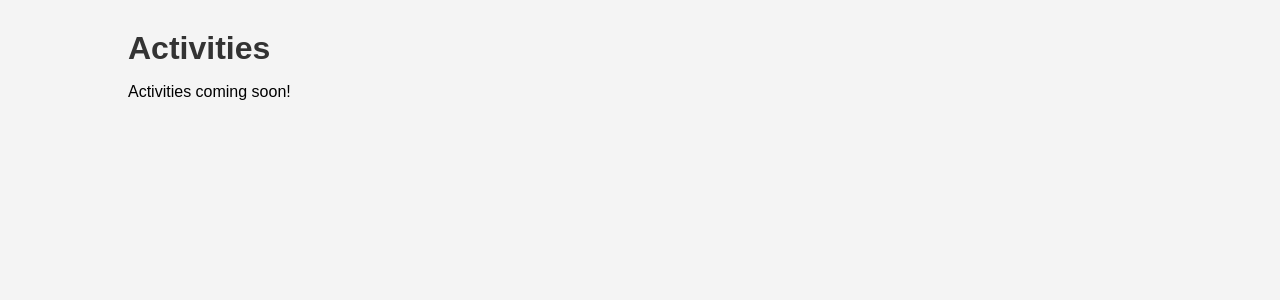
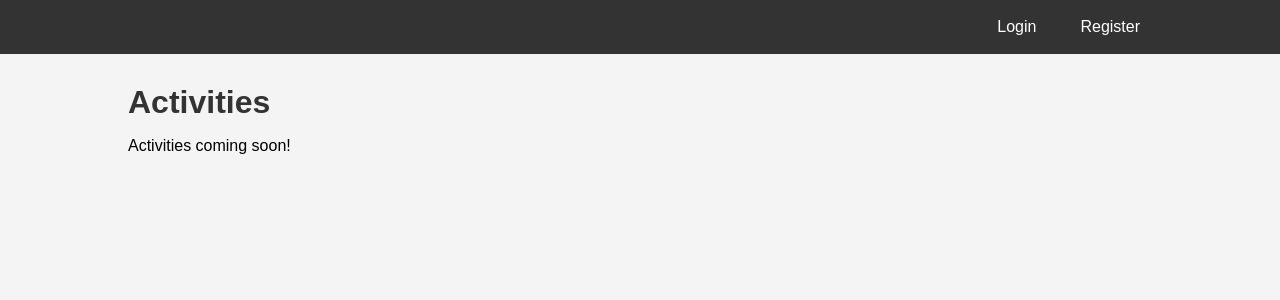
Before and after one commit to AinamaniDM/ALUMNI_APPLICATION, a Django app: page /activities/ in a window 1280 px wide. Shown: the top 300 px of the page. Run offline with Django 5.2, Linux system fonts and the light colour scheme.

Commit message:
changed root url and put the paragraph tag under the form on the login page

```diff
--- a/alumni_connect/urls.py
+++ b/alumni_connect/urls.py
@@ -8,8 +8,8 @@ from django.conf.urls.static import static
 
 urlpatterns = [
     path('admin/', admin.site.urls),
-    path('home/', include('core.urls')),
-    path('', include('auth_app.urls')),
+    path('', include('core.urls')),
+    path('login', include('auth_app.urls')),
     path('news/', include('news.urls')),
     path('activities/', include('activities.urls')),
     path('members/', include('members.urls')),
--- a/auth_app/templates/login.html
+++ b/auth_app/templates/login.html
@@ -3,8 +3,6 @@
 {% load static %}
 {% block content %}
     <div class="login-header">
-        <img src="{% static 'images/logo.png' %}" alt="AlumniConnect Logo" class="logo">
-        <h1>Alumni Connect</h1>
         <p class="slogan">Reuniting Our Alumni Family</p>
         <p class="welcome">Connect with fellow alumni, share updates, and stay engaged.</p>
     </div>
@@ -30,6 +28,7 @@
             {% endif %}
         </div>
         <button type="submit">Login</button>
+        <p class="register-qtn">Don't have an account? <a href="{% url 'auth_app:register' %}">Register here</a></p>
     </form>
-    <p >Don't have an account? <a href="{% url 'auth_app:register' %}">Register here</a></p>
+
 {% endblock %}
--- a/core/urls.py
+++ b/core/urls.py
@@ -3,5 +3,5 @@ from . import views
 
 app_name = 'core'
 urlpatterns = [
-    path('home', views.home_view, name='home'),
+    path('', views.home_view, name='home'),
 ]
--- a/static/css/style.css
+++ b/static/css/style.css
@@ -94,6 +94,7 @@ h2 {
     box-sizing: border-box;
 }
 
+
 button {
     background-color: #333;
     color: #fff;
--- a/templates/base.html
+++ b/templates/base.html
@@ -21,6 +21,15 @@
                 </div>
             </div>
         </nav>
+        {% else %}
+        <nav>
+            <div class="container">
+                <div class="nav-links">
+                    <a href="{% url 'auth_app:login' %}">Login</a>
+                    <a href="{% url 'auth_app:register' %}">Register</a>
+                </div>
+            </div>
+        </nav>
     {% endif %}
     <div class="container">
         {% block content %}
```
Also changed, not shown: db.sqlite3.
